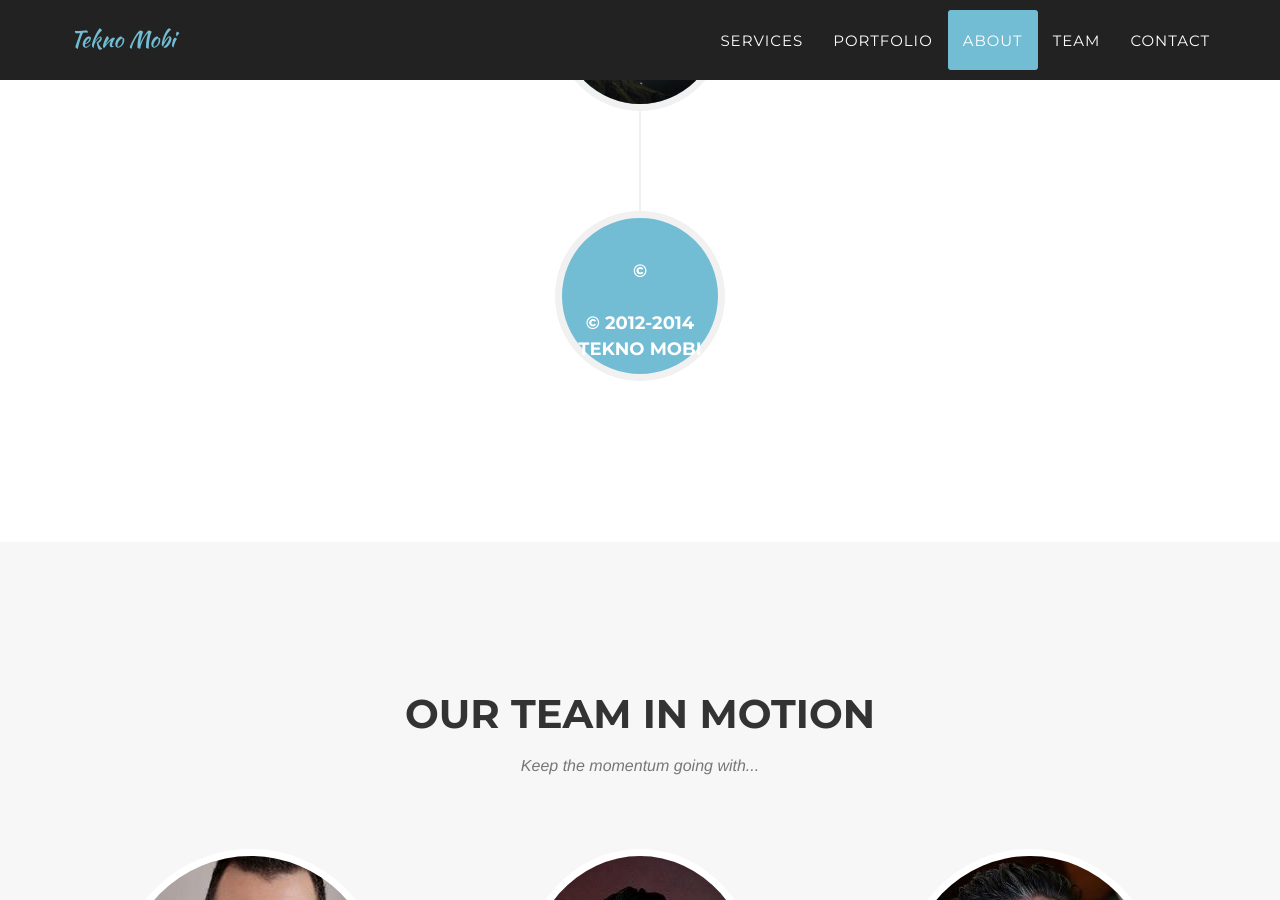
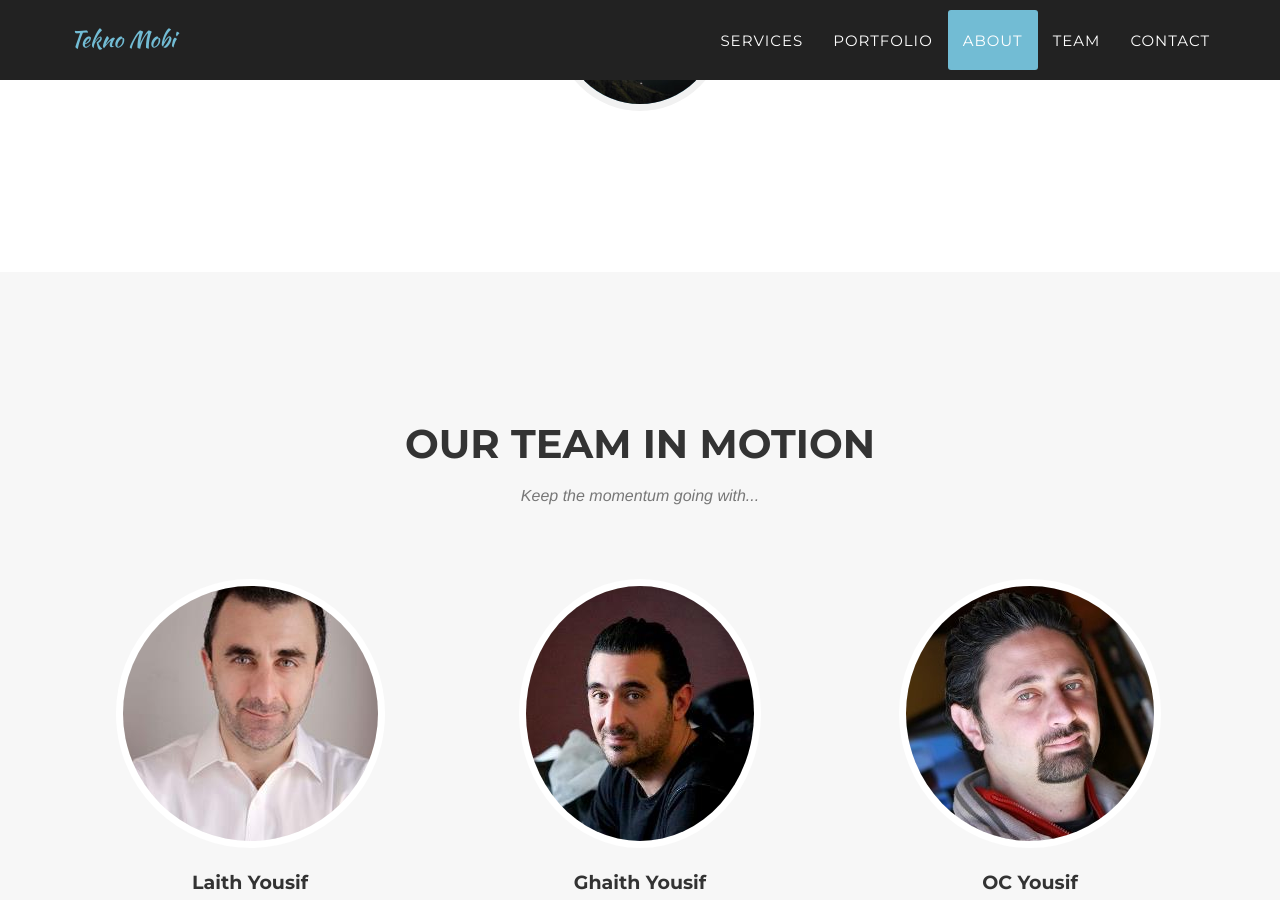
Before and after one commit to lnyousif/teknomobi, a Jekyll site: the page built from index.html, in a window 1280 px wide and 900 px high, scrolled down 3065 px. Built offline with Jekyll 4.4.1, drawn with Linux system fonts in a browser that asks for light colours; some web fonts are replaced.

Commit message:
Update about.html

```diff
--- a/_includes/about.html
+++ b/_includes/about.html
@@ -66,13 +66,7 @@
                                 </div>
                             </div>
                         </li>
-                        <li class="timeline-inverted">
-                            <div class="timeline-image">
-                                <h4>©
-                                    <br>
-                                    <br>© 2012-2014 Tekno Mobi</h4>
-                            </div>
-                        </li>
+
                     </ul>
                 </div>
             </div>
```
